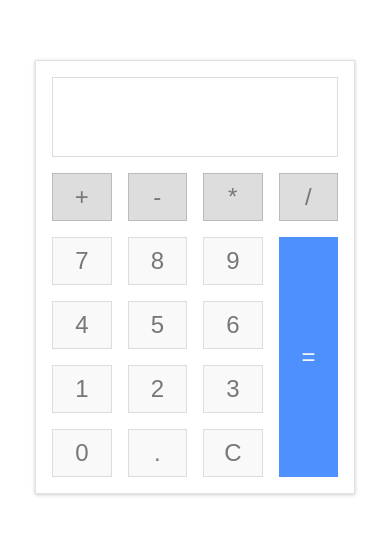
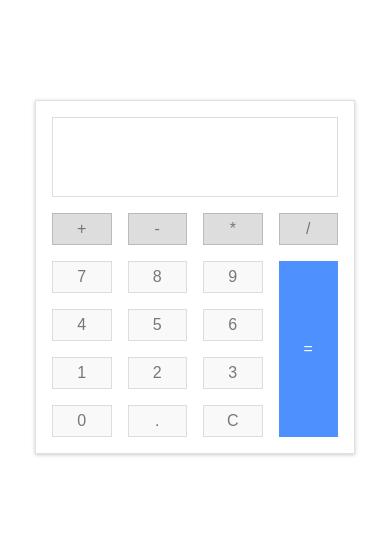
Before and after one commit to kunal9411/Calculator, a plain HTML site: page index.html in a window 390 px wide. Shown: the part 145-680 px from the top of the page. Drawn offline with Linux system fonts and the light colour scheme.

Commit message:
calulator update

```diff
--- a/index.html
+++ b/index.html
@@ -4,45 +4,46 @@
     <meta charset="UTF-8">
     <meta http-equiv="X-UA-Compatible" content="IE=edge">
     <meta name="viewport" content="width=device-width, initial-scale=1.0">
-    <title>Document</title>
+    <title>Calculator</title>
     <link rel="stylesheet" href="styles.css">
-    <script src="script.js"></script>
+    <script src="script.js" defer></script>
 </head>
 <body>
     <div class="outter">
-        <input type="text" class="result-display"></input>
+        <input type="text" class="result-display" id="resultDisplay" readonly>
         <div class="btn">
             <div class="operators">
-                <input type="button" value="+" class="operator-sign">
-                <input type="button" value="-" class="operator-sign">
-                <input type="button" value="*" class="operator-sign">
-                <input type="button" value="/" class="operator-sign">
+                <input type="button" value="+" class="operator-sign" onclick="insert('+')">
+                <input type="button" value="-" class="operator-sign" onclick="insert('-')">
+                <input type="button" value="*" class="operator-sign" onclick="insert('*')">
+                <input type="button" value="/" class="operator-sign" onclick="insert('/')">
             </div>
             <div class="value">
                 <div class="numbers">
                     <div class="numbers-block">
-                        <input type="button" value="7" class="number-btn">
-                        <input type="button" value="8" class="number-btn">
-                        <input type="button" value="9" class="number-btn">
+                        <input type="button" value="7" class="number-btn" onclick="insert(7)">
+                        <input type="button" value="8" class="number-btn" onclick="insert(8)">
+                        <input type="button" value="9" class="number-btn" onclick="insert(9)">
                     </div>
                     <div class="numbers-block">
-                        <input type="button" value="4" class="number-btn">
-                        <input type="button" value="5" class="number-btn">
-                        <input type="button" value="6" class="number-btn">
+                        <input type="button" value="4" class="number-btn" onclick="insert(4)">
+                        <input type="button" value="5" class="number-btn" onclick="insert(5)">
+                        <input type="button" value="6" class="number-btn" onclick="insert(6)">
                     </div>
                     <div class="numbers-block">
-                        <input type="button" value="1" class="number-btn">
-                        <input type="button" value="2" class="number-btn">
-                        <input type="button" value="3" class="number-btn">
+                        <input type="button" value="1" class="number-btn" onclick="insert(1)">
+                        <input type="button" value="2" class="number-btn" onclick="insert(2)">
+                        <input type="button" value="3" class="number-btn" onclick="insert(3)">
                     </div>
                     <div class="numbers-block">
-                        <input type="button" value="0" class="number-btn">
-                        <input type="button" value="." class="number-btn">
-                        <input type="button" value="C" class="number-btn">
+                        <input type="button" value="0" class="number-btn" onclick="insert(0)">
+                        <input type="button" value="." class="number-btn" onclick="insert('.')">
+                        <!-- <input type="button" value="C" class="number-btn" onclick="clear()"> -->
+                        <button type="button" class="number-btn" onclick="clearInput()">C</button>
                     </div>
                 </div>
                 <div class="equal-operator">
-                    <input type="button" value="=" class="equal-operator-sign">
+                    <input type="button" value="=" class="equal-operator-sign" onclick="calculate()">
                 </div>
             </div>
         </div>
--- /dev/null
+++ b/script.js
@@ -0,0 +1,30 @@
+let resultDisplay = document.getElementById('resultDisplay')
+
+function clearInput() {
+  resultDisplay.value = '';
+}
+
+function insert(value) {
+    resultDisplay.value += value
+}
+
+function calculate() {
+    let expression = resultDisplay.value;
+    let operators = expression.split(/[0-9]+/).filter(Boolean);
+    let operands = expression.split(/[-+*/]/).map(parseFloat);
+    let total = operands[0];
+
+    for (let i = 0; i < operators.length; i++) {
+      if (operators[i] == '+') {
+        total += operands[i + 1];
+      } else if (operators[i] == '-') {
+        total -= operands[i + 1];
+      } else if (operators[i] == '*') {
+        total *= operands[i + 1];
+      } else if (operators[i] == '/') {
+        total /= operands[i + 1];
+      }
+    }
+
+    document.getElementById('resultDisplay').value = total;
+  }
--- a/styles.css
+++ b/styles.css
@@ -20,9 +20,14 @@ body {
 }
 
 .result-display {
+    width: 100%;
     height: 5rem;
-    width: 100%;
     border: 1px solid rgb(221, 221, 221);
+    font-size: 3rem;
+
+    display: flex;
+    justify-content: flex-end;
+    align-items: center;
 }
 .result-display:hover {
     box-shadow: inset 0px 1px 4px 0px rgb(0,0,0,0.2);
@@ -63,8 +68,9 @@ body {
 }
 
 .numbers {
+    width: 75%;
+
     display: flex;
-    width: 100%;
     flex-direction: column;
     gap: 1rem;
 }
@@ -88,10 +94,12 @@ body {
     background-color: rgb(241, 241, 241);
     border-color: rgb(187, 187, 187);
 }
-
+.equal-operator {
+    width: 23%;
+}
 .equal-operator-sign {
+    width: 100%;
     height: 100%;
-    width: 5.6rem;
     background-color: rgb(77, 144, 254);
     color: rgb(249,249,249);
     border: none;
@@ -102,17 +110,23 @@ body {
     background-color: rgb(48, 124, 249);
 }
 
-@media screen and (max-width: 450px) {
+@media only screen and (max-width: 450px) {
     .outter {
-        min-width: 20rem;
-        max-width: 25rem;
-        padding: 1rem;
+      min-width: 15rem;
+      max-width: 20rem;
+    }
+    .numbers {
+      width: 85%;
+    }
+    .number-btn, .operator-sign {
+      min-height: 2rem;
+      max-height: 2.5rem;
+      font-size: 1rem;
+    }
+    .equal-operator {
+        width: 24%;
     }
     .equal-operator-sign {
-        width: 3.7rem;
+      font-size: 1rem;
     }
-    .number-btn, .operator-sign {
-        min-height: 3rem;
-        max-height: 3.5rem;
-    }
-}
+  }
```
